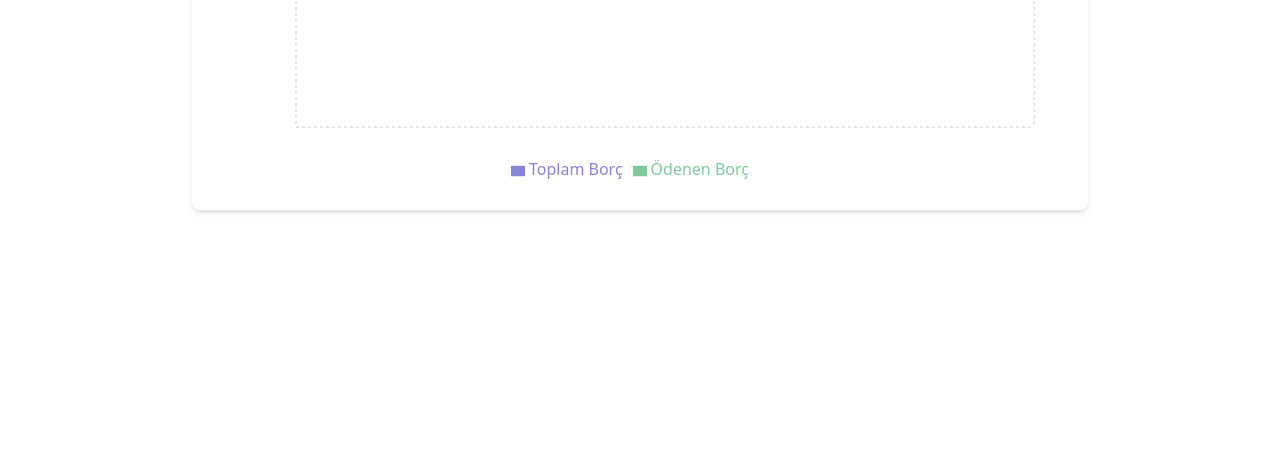
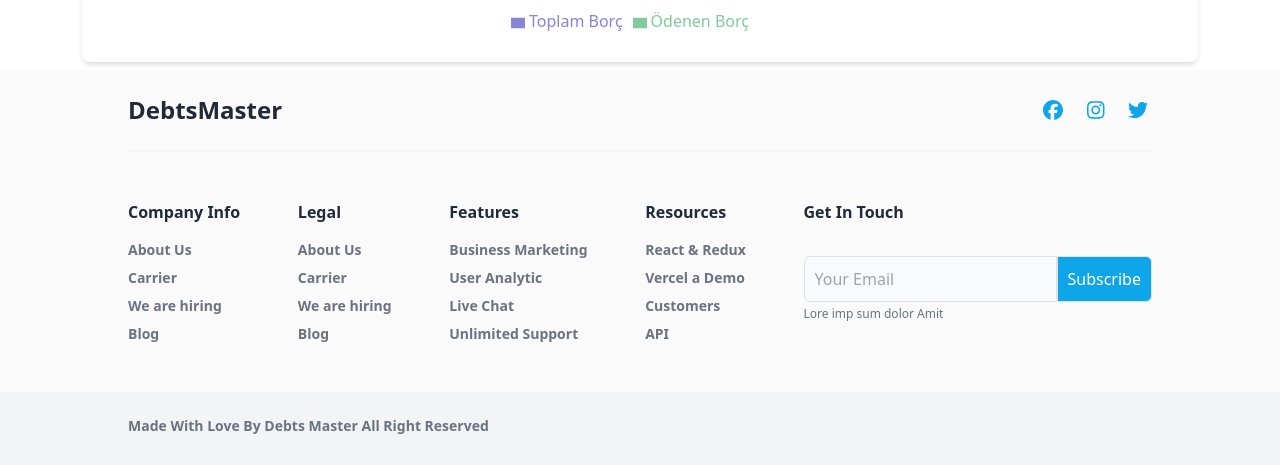
Before and after one commit to aleyna-yildizli/personal-debt-tracker, a React (Vite) app: page /dashboard in a window 1280 px wide. Shown: the part 879-1344 px from the top of the page. Before the commit the page ends 1129 px from the top, so only its background shows below. Built offline with nearby package versions, Linux system fonts and the light colour scheme; no server answers; sample sign-in values are in the browser's storage.

Commit message:
Add: Footer component

```diff
--- a/src/App.jsx
+++ b/src/App.jsx
@@ -15,6 +15,7 @@ import PaymentPlan from "./pages/PaymentPlan";
 import Header from "./components/layout/Header";
 import { ToastContainer } from "react-toastify";
 import "react-toastify/dist/ReactToastify.css";
+import Footer from "./components/layout/Footer";
 
 const ProtectedDashboard = WithAuth(Dashboard);
 const ProtectedDebts = WithAuth(Debts);
@@ -46,6 +47,7 @@ function App() {
           <Route path="/dashboard" exact>
             <Header />
             <ProtectedDashboard />
+            <Footer />
           </Route>
           <Route path="/debts" exact>
             <Header />
--- /dev/null
+++ b/src/components/layout/Footer.jsx
@@ -0,0 +1,80 @@
+import {
+  faFacebook,
+  faInstagram,
+  faTwitter,
+} from "@fortawesome/free-brands-svg-icons";
+import { FontAwesomeIcon } from "@fortawesome/react-fontawesome";
+import { data } from "../../data";
+
+export default function Footer() {
+  const {
+    title,
+    sections,
+    buttonTitle,
+    buttonContext,
+    buttonText,
+    inputSubText,
+    content,
+  } = data.footer;
+
+  return (
+    <div className="bg-[#FAFAFA]">
+      <div className="mx-auto px-[10%]">
+        <div className="flex flex-col sm:flex-row justify-between items-center py-4">
+          <h3 className="font-bold text-2xl text-gray-800 my-auto">{title}</h3>
+          <div className="text-sky-500 flex gap-3">
+            <FontAwesomeIcon icon={faFacebook} size="lg" className="p-1" />
+            <FontAwesomeIcon icon={faInstagram} size="lg" className="p-1" />
+            <FontAwesomeIcon icon={faTwitter} size="lg" className="p-1" />
+          </div>
+        </div>
+        <hr className="border border-[#E6E6E6]"></hr>
+        <div className="flex flex-col gap-5  sm:flex-row justify-between flex-wrap py-5">
+          {sections.map((section, index) => (
+            <div key={index} className="flex flex-col gap-2 ">
+              <h5 className="text-gray-800 text-base font-bold ">
+                {section.title}
+              </h5>
+              <div className="flex flex-col gap-2">
+                {section.links.map((link, linkIndex) => (
+                  <div
+                    key={linkIndex}
+                    className="text-gray-500 text-sm items-left font-bold no-underline"
+                  >
+                    {link}
+                  </div>
+                ))}
+              </div>
+            </div>
+          ))}
+          <div className="flex flex-col gap-4">
+            <h5 className="text-gray-800 text-base font-bold">{buttonTitle}</h5>
+            <div className="flex flex-col items-start">
+              <div className="flex items-center">
+                <input
+                  type="text"
+                  placeholder={buttonContext}
+                  className="p-2.5 border rounded-l-md text-gray-500 font-normal bg-gray-50"
+                />
+                <button
+                  type="submit"
+                  className="p-2.5 border border-gray-200 bg-sky-500 text-white rounded-r-md"
+                >
+                  {buttonText}
+                </button>
+              </div>
+              <p className="text-gray-500 text-xs font-normal mt-1">
+                {inputSubText}
+              </p>
+            </div>
+          </div>
+        </div>
+      </div>
+      <div className="py-4 bg-gray-100 collection-text">
+        <h6 className="font-bold text-sm text-gray-500 mx-auto px-[10%]">
+          {content}
+        </h6>
+      </div>
+    </div>
+  );
+}
--- a/src/components/layout/Header.jsx
+++ b/src/components/layout/Header.jsx
@@ -6,9 +6,12 @@ import { Link } from "react-router-dom";
 export default function Header() {
   return (
     <div className="flex flex-col">
-      <div className="flex justify-between items-center px-10 py-3 ">
-        <span className="text-sky-500 font-semibold text-2xl">DebtsMaster</span>
-        <div className="flex gap-4">
+      <div className="flex justify-between items-center px-10 py-3">
+        <div className="flex gap-8">
+          <span className="text-gray-800 font-semibold text-2xl">
+            DebtsMaster
+          </span>
+          <div className="flex items-end gap-4">
             <Link
               to="/dashboard"
               className="text-sky-500 no-underline font-semibold text-lg hover:underline"
@@ -22,6 +25,7 @@ export default function Header() {
               Debts
             </Link>
           </div>
+        </div>
         <FontAwesomeIcon icon={faReact} className="text-sky-500 text-4xl" />
       </div>
       <hr className="w-full" />
--- /dev/null
+++ b/src/data.jsx
@@ -0,0 +1,33 @@
+export const data = {
+  footer: {
+    title: "DebtsMaster",
+    content: "Made With Love By Debts Master All Right Reserved",
+    buttonTitle: "Get In Touch",
+    buttonContext: "Your Email",
+    buttonText: "Subscribe",
+    inputSubText: "Lore imp sum dolor Amit",
+    sections: [
+      {
+        title: "Company Info",
+        links: ["About Us", "Carrier", "We are hiring", "Blog"],
+      },
+      {
+        title: "Legal",
+        links: ["About Us", "Carrier", "We are hiring", "Blog"],
+      },
+      {
+        title: "Features",
+        links: [
+          "Business Marketing",
+          "User Analytic",
+          "Live Chat",
+          "Unlimited Support",
+        ],
+      },
+      {
+        title: "Resources",
+        links: ["React & Redux", "Vercel a Demo", "Customers", "API"],
+      },
+    ],
+  },
+};
--- a/src/pages/Dashboard.jsx
+++ b/src/pages/Dashboard.jsx
@@ -75,12 +75,12 @@ const Dashboard = () => {
   };
 
   return (
-    <div className="flex-1 w-full h-screen flex flex-col bg-white">
-      <div className="flex-1 flex flex-col items-center">
-        <div className="w-full max-w-4xl grid grid-cols-2 gap-4 mb-4 my-6">
-          <div className=" p-6 rounded-lg shadow-md bg-sky-800">
+    <div className="flex-1 w-full h-screen flex flex-col bg-white my-10">
+      <div className="container mx-auto flex-1 flex flex-col items-center">
+        <div className="w-full grid grid-cols-1 md:grid-cols-2 xl:grid-cols-4 gap-4 m-4">
+          <div className="p-6 rounded-lg shadow-md bg-sky-800">
             <h2 className="text-lg font-semibold text-white">Toplam Borç</h2>
-            <p className="text-2xl font-bold text-white ">
+            <p className="text-2xl font-bold text-white">
               {totalDebt.toFixed(2)} ₺
             </p>
           </div>
@@ -104,7 +104,7 @@ const Dashboard = () => {
           </div>
         </div>
 
-        <div className="w-full max-w-4xl grid grid-cols-2 gap-4 mb-4">
+        <div className="w-full grid grid-cols-1 md:grid-cols-2 gap-4 mb-4">
           <div className="bg-amber-200 p-6 rounded-lg shadow-md">
             <h2 className="text-lg font-semibold text-white">
               Yaklaşan Ödeme Tarihleri
@@ -143,7 +143,7 @@ const Dashboard = () => {
           </div>
         </div>
 
-        <div className="w-full max-w-4xl mt-8 bg-white p-6 rounded-lg shadow-md mb-10">
+        <div className="w-full bg-white p-6 rounded-lg shadow-md">
           <h2 className="text-xl font-semibold mb-4">Borç Durumu Grafiği</h2>
           <DebtChart debts={debts} />
         </div>
```
Lines whose indentation alone changed are shown as unchanged.
